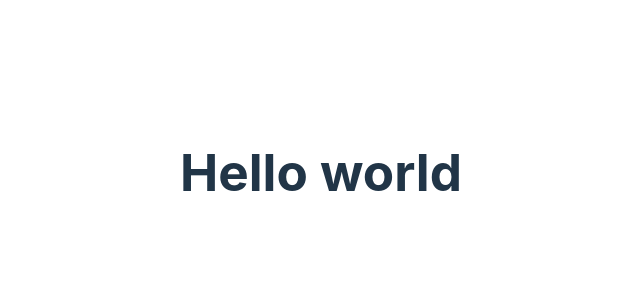
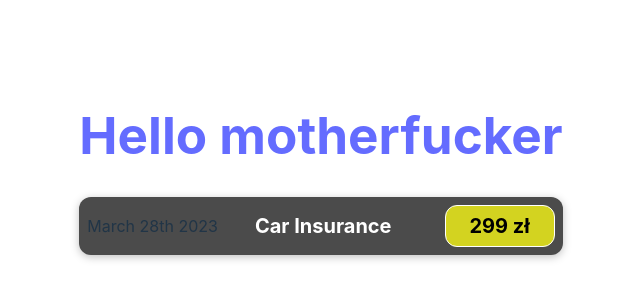
Before and after one commit to kkrywult1983/ReactApp, a React (Vite) app: page / in a window 1280 px wide. Shown: the part 228-528 px from the top of the page, without its empty margins (319-959 px from the left). Built offline with nearby package versions, Linux system fonts and the light colour scheme.

Commit message:
Biuld Component

```diff
--- a/index.html
+++ b/index.html
@@ -1,13 +1,16 @@
 <!DOCTYPE html>
 <html lang="en">
+
 <head>
   <meta charset="UTF-8" />
   <link rel="icon" type="image/svg+xml" href="/vite.svg" />
   <meta name="viewport" content="width=device-width, initial-scale=1.0" />
   <title>Vite + React</title>
 </head>
+
 <body>
   <div id="root"></div>
   <script type="module" src="/src/main.jsx"></script>
 </body>
+
 </html>
--- a/src/App.jsx
+++ b/src/App.jsx
@@ -1,11 +1,54 @@
-import { useState } from 'react'
-// import reactLogo from './assets/react.svg'
+//  import reactLogo from './assets/react.svg'
 import './App.css'
+import ExpenseItem from './components/ExpenseItem'
 
 function App() {
-	const [count, setCount] = useState(0)
-
-	return <h1>Hello world</h1>
+	return (
+		<div>
+			<h1>Hello motherfucker</h1>
+			<ExpenseItem />
+		</div>
+	)
 }
 
 export default App
+
+// class Person {
+// 	constructor(name) {
+// 		this.name = name
+// 	}
+// 	call = name => {
+// 		console.log(this.name)
+// 	}
+// }
+
+// const myPerson = new Person('Kamil')
+
+// myPerson.call()
+
+// const array = [1, 2, 3]
+// const [num1, , num3] = array
+// console.log(num1, num3)
+
+// const person = {
+// 	name: 'Max',
+// }
+
+// const secondPerson = {
+// 	...person,
+// }
+
+// person.name = 'Kamil'
+
+// console.log(person)
+// console.log(secondPerson)
+// function transformToObjects(a, b, c) {
+// 	const array = [a, b, c]
+
+// 	const newArray = array.map(num => {
+// 		return `{val:${num}}`
+// 	})
+// 	return newArray
+// }
+
+// transformToObjects(1, 2, 3)
--- /dev/null
+++ b/src/components/ExpenseItem.css
@@ -0,0 +1,56 @@
+.expense-item {
+	display: flex;
+	justify-content: space-between;
+	align-items: center;
+	box-shadow: 0 2px 8px rgba(0, 0, 0, 0.25);
+	padding: 0.5rem;
+	margin: 1rem 0;
+	border-radius: 12px;
+	background-color: #4b4b4b;
+}
+
+.expense-item__description {
+	display: flex;
+	flex-direction: column;
+	gap: 1rem;
+	align-items: flex-end;
+	flex-flow: column-reverse;
+	justify-content: flex-start;
+	flex: 1;
+}
+
+.expense-item h2 {
+	color: #3a3a3a;
+	font-size: 1rem;
+	flex: 1;
+	margin: 0 1rem;
+	color: white;
+}
+
+.expense-item__price {
+	font-size: 1rem;
+	font-weight: bold;
+	color: rgb(0, 0, 0);
+	background-color: #d3d320;
+	border: 1px solid white;
+	padding: 0.5rem;
+	border-radius: 12px;
+}
+
+@media (min-width: 580px) {
+	.expense-item__description {
+		flex-direction: row;
+		align-items: center;
+		justify-content: flex-start;
+		flex: 1;
+	}
+
+	.expense-item__description h2 {
+		font-size: 1.25rem;
+	}
+
+	.expense-item__price {
+		font-size: 1.25rem;
+		padding: 0.5rem 1.5rem;
+	}
+}
--- /dev/null
+++ b/src/components/ExpenseItem.jsx
@@ -0,0 +1,19 @@
+import './ExpenseItem.css'
+
+function ExpenseItem() {
+	const expenseDate = new Date(2023, 1, 3)
+	const expenseTitle = 'Car Insurance'
+	const expenseAmmount = 299
+
+	return (
+		<div className='expense-item'>
+			<div>March 28th 2023</div>
+			<div className='expense-item__description'>
+				<h2>Car Insurance</h2>
+				<div className='expense-item__price'>299 zł</div>
+			</div>
+		</div>
+	)
+}
+
+export default ExpenseItem
--- a/src/index.css
+++ b/src/index.css
@@ -35,6 +35,7 @@
 h1 {
 	font-size: 3.2em;
 	line-height: 1.1;
+	color: #646cff;
 }
 
 button {
```
Also changed, not shown: src/App.css (indentation only). Lines whose indentation alone changed are shown as unchanged.
